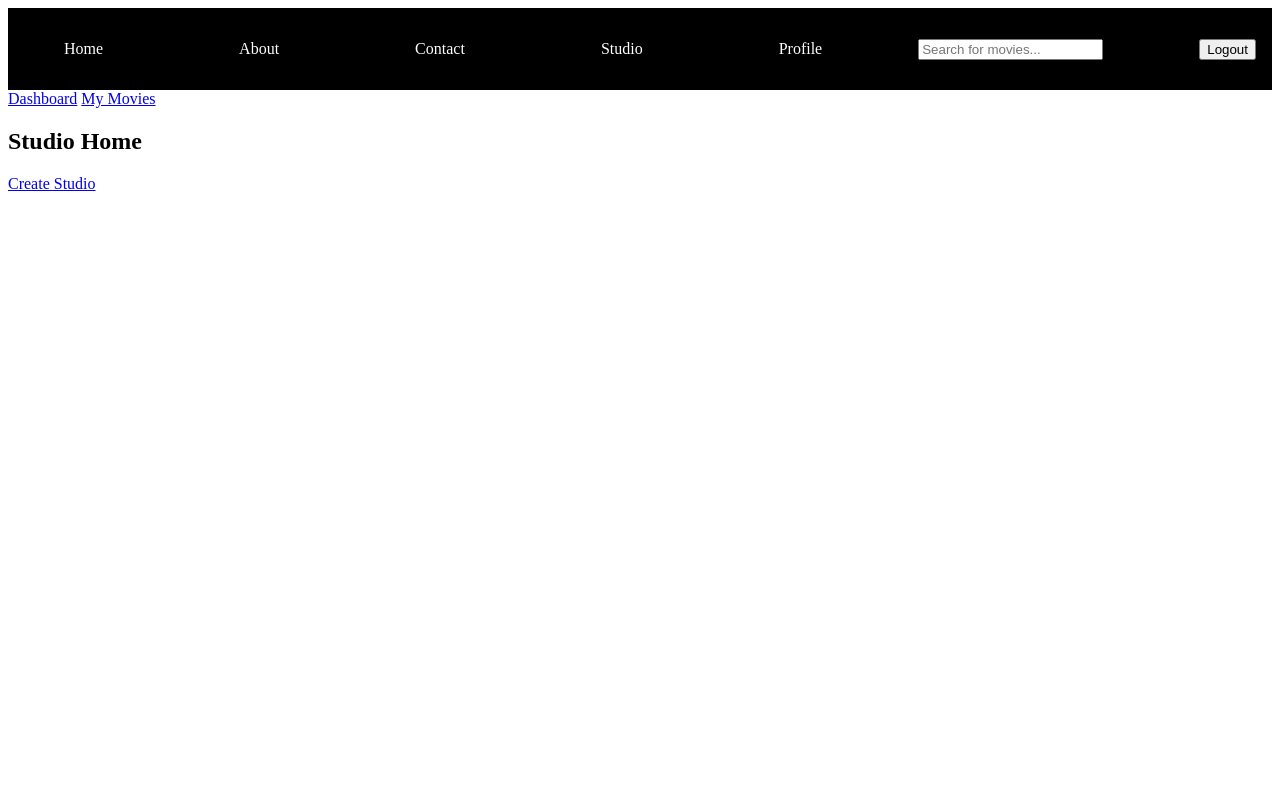
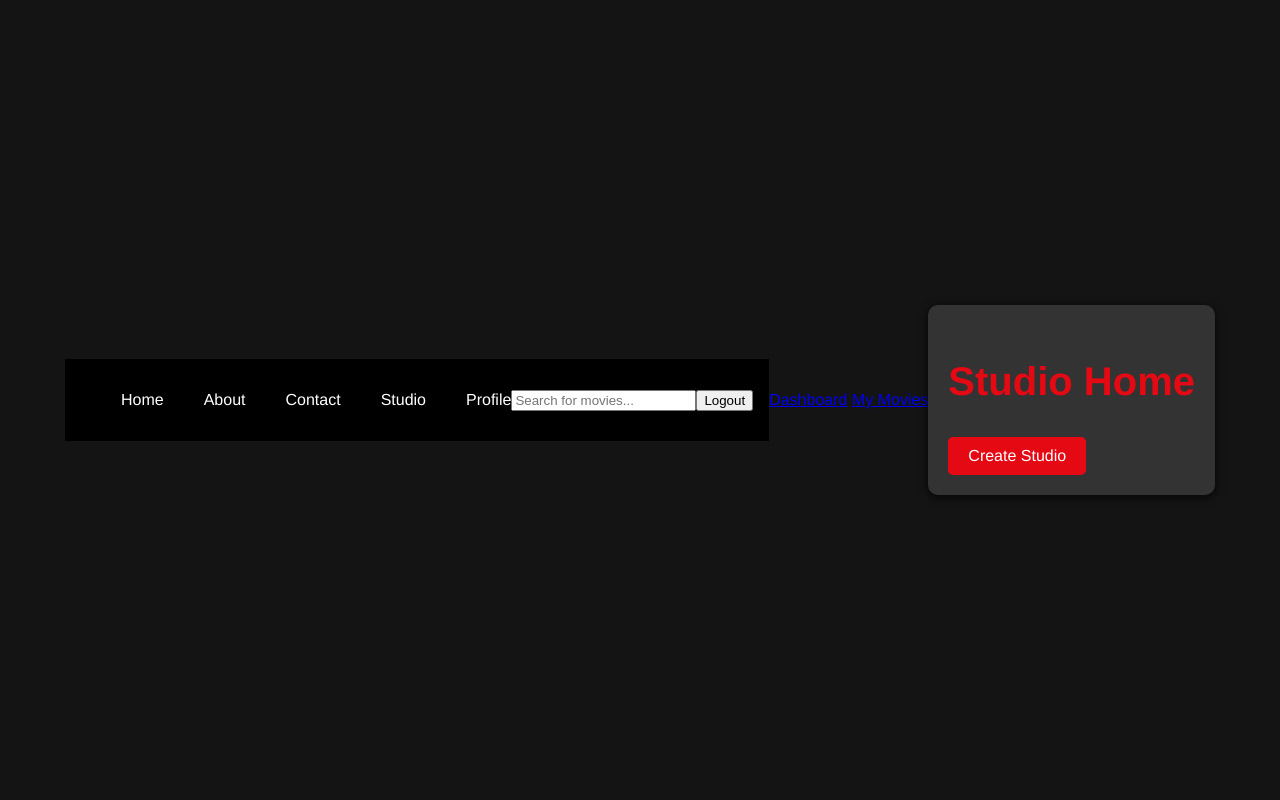
Before and after one commit to dan24-T/Movie-Recommendation-and-Rating-System, a Flask app: template templates/studios/studio_dashboard.html in a window 1280 px wide. Run offline with Flask 3, Linux system fonts and the light colour scheme; the template is opened without the code that fills it, so the values that code supplies are empty.

Commit message:
Update studio_dashboard.html

```diff
--- a/templates/studios/studio_dashboard.html
+++ b/templates/studios/studio_dashboard.html
@@ -2,6 +2,52 @@
 
 {% block head %}
 <title>Studio Dashboard</title>
+<style>
+    body {
+    background-color: #141414;
+    color: #e5e5e5;
+    font-family: 'Helvetica Neue', Helvetica, Arial, sans-serif;
+    margin: 0;
+    padding: 0;
+    display: flex;
+    justify-content: center;
+    align-items: center;
+    height: 100vh;
+}
+
+h2 {
+    color: #e50914;
+    font-size: 2.5em;
+}
+
+.container {
+    background-color: #333;
+    border-radius: 10px;
+    padding: 20px;
+    box-shadow: 0 2px 10px rgba(0, 0, 0, 0.8);
+}
+
+.container p {
+    font-size: 1.2em;
+    line-height: 1.5em;
+    margin-bottom: 10px;
+}
+
+.container a {
+    display: inline-block;
+    background-color: #e50914;
+    color: #ffffff;
+    padding: 10px 20px;
+    text-decoration: none;
+    border-radius: 5px;
+    transition: background-color 0.3s ease;
+}
+
+.container a:hover {
+    background-color: #f40612;
+}
+
+</style>
 {% endblock %}
 
 {% block sidebar %}
@@ -9,6 +55,7 @@
 {% endblock %}
 
 {% block body %}
+<div class="container">
 <h2>Studio Home</h2>
 {% if studio %}
     <p>Studio Name: {{ studio.studio_name }}</p>
@@ -20,4 +67,5 @@
 {% else %}
     <a href="{{ url_for('studio.create_studio') }}">Create Studio</a>
 {% endif %}
+</div>
 {% endblock %}
```
